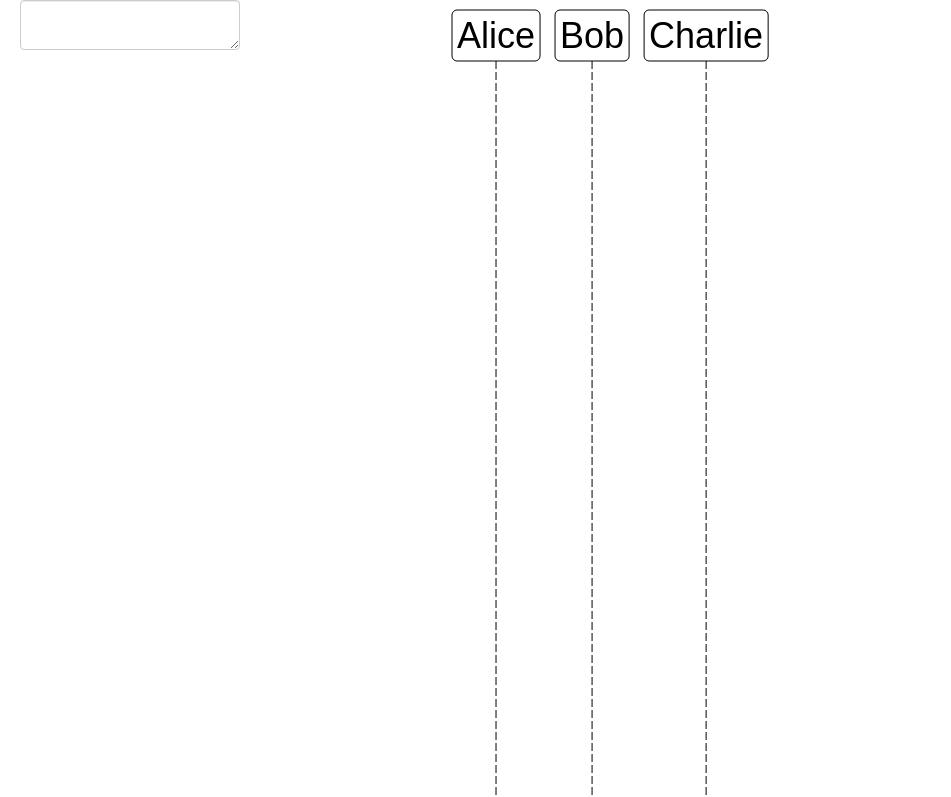
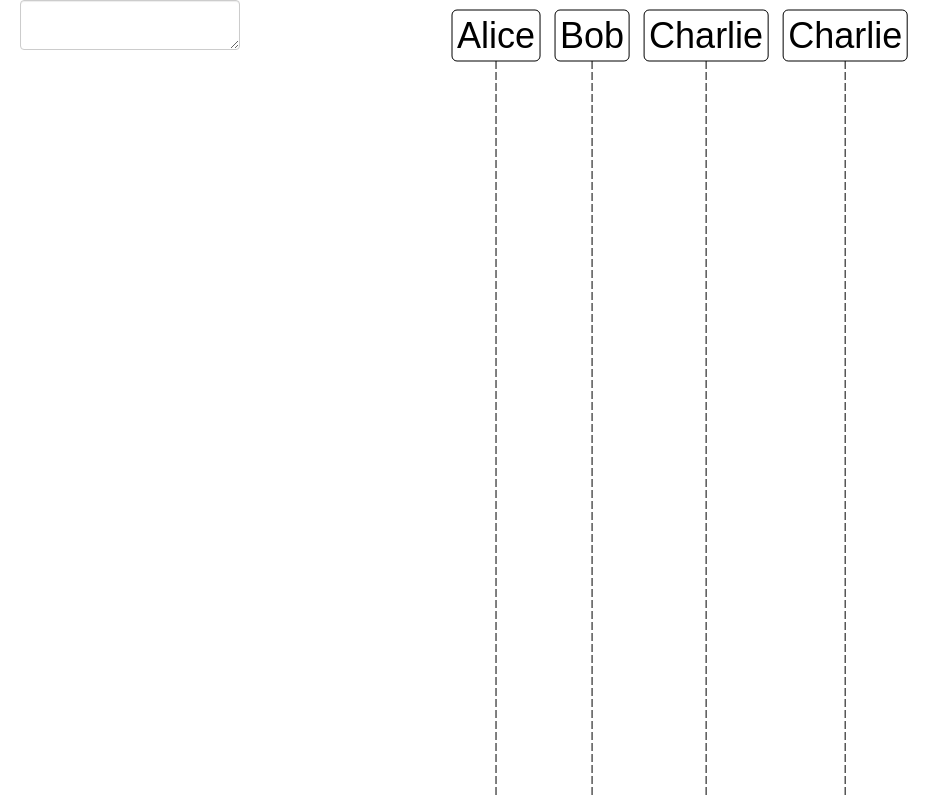
Before and after one commit to dalethatcher/sequence-diagrams, a plain HTML site: page index.html in a window 1280 px wide. Shown: the top 797 px of the page, without its empty margins (0-951 px from the left). Drawn offline with nearby package versions, Linux system fonts and the light colour scheme.

Commit message:
Top level draw diagram call.

```diff
--- a/index.html
+++ b/index.html
@@ -46,9 +46,23 @@
         return rect.x + rect.width + 10;
     }
 
-    var lastX = drawActor("Alice", 10);
-    lastX = drawActor("Bob", lastX + 10);
-    drawActor("Charlie", lastX + 10);
+    function drawDiagram(diagram) {
+        var i;
+        var lastX = 10;
+
+        for (i = 0; i < diagram.length; i++) {
+            var from = diagram[i][0];
+
+            lastX = drawActor(from, lastX) + 10;
+        }
+    }
+
+    drawDiagram([
+            ["Alice", "Bob", "calls"],
+            ["Bob", "Charlie", "passes"],
+            ["Charlie", "Charlie", "invokes"],
+            ["Charlie", "Alice", "returns"]
+    ]);
 
 </script>
 </body>
```
